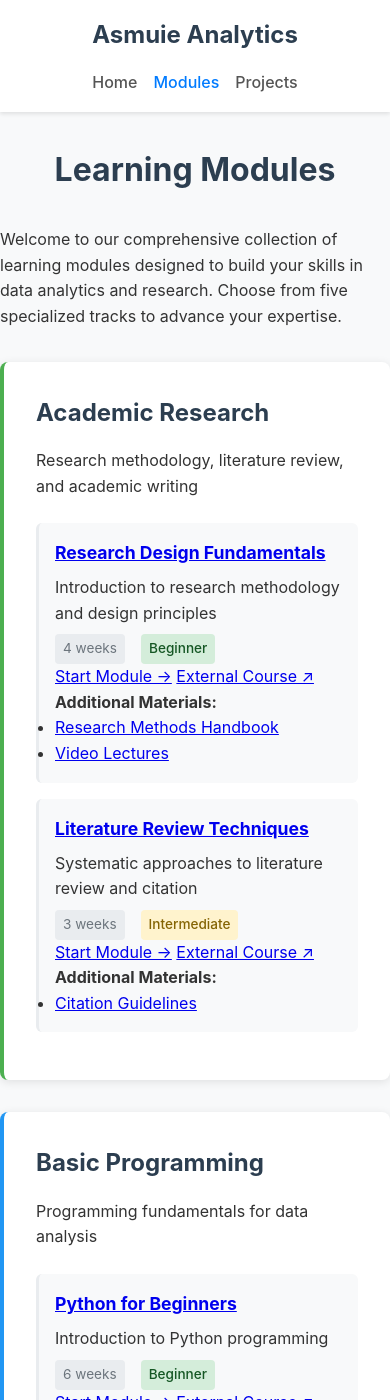
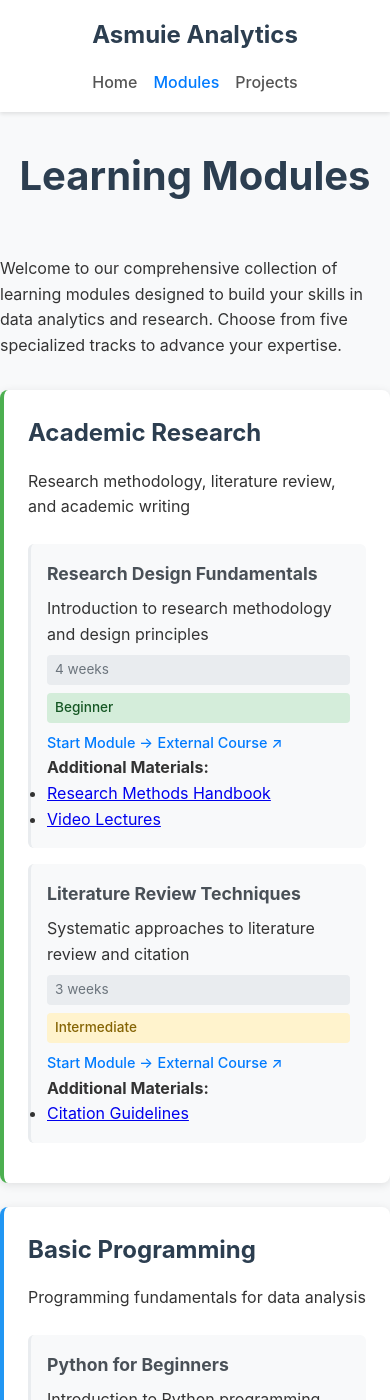
Before and after one commit to asmuie-analytics/modules, a Jekyll site: the page built from index.md, in a window 390 px wide and 1400 px high. Built offline with Jekyll 4.4.1, drawn with Linux system fonts in a browser that asks for light colours.

Commit message:
Update style.css

```diff
--- a/assets/css/style.css
+++ b/assets/css/style.css
@@ -13,11 +13,9 @@ body {
 }
 
 .container {
-    max-width: 1200px; /* A standard max-width for comfortable reading */
-    margin-left: auto;   /* These two lines center the container */
-    margin-right: auto;
-    padding-left: 1.5rem;  /* Adds space on the left (24px) */
-    padding-right: 1.5rem; /* Adds space on the right (24px) */
+    max-width: 1200px;
+    margin: 0 auto;
+    padding: 0 20px;
 }
 
 /* Header Styles */
@@ -64,18 +62,71 @@ body {
 /* Main Content */
 .main-content {
     min-height: calc(100vh - 120px);
-    padding: 2rem 0;
+    padding: 3rem 0;
 }
 
 .main-content .container {
     max-width: 1200px;
+    padding: 0 2rem;
 }
 
 h1 {
     text-align: center;
-    margin-bottom: 2rem;
+    margin-bottom: 3rem;
     color: #2c3e50;
     font-size: 2.5rem;
+    padding: 0 1rem;
+}
+
+/* Content sections */
+.main-content > .container > p {
+    text-align: center;
+    font-size: 1.1rem;
+    line-height: 1.7;
+    color: #6c757d;
+    margin: 0 auto 3rem auto;
+    max-width: 800px;
+    padding: 0 2rem;
+}
+
+/* Welcome section and intro text */
+.intro-section {
+    text-align: center;
+    margin: 3rem auto 4rem auto;
+    max-width: 900px;
+    padding: 0 2rem;
+}
+
+.intro-section h1 {
+    margin-bottom: 1.5rem;
+}
+
+.intro-section p {
+    font-size: 1.2rem;
+    line-height: 1.7;
+    color: #6c757d;
+    margin-bottom: 0;
+}
+
+/* Section headings */
+.section-heading {
+    text-align: center;
+    margin: 4rem auto 2rem auto;
+    max-width: 800px;
+    padding: 0 2rem;
+}
+
+.section-heading h2 {
+    font-size: 2rem;
+    color: #2c3e50;
+    margin-bottom: 1rem;
+}
+
+.section-heading p {
+    font-size: 1.1rem;
+    line-height: 1.6;
+    color: #6c757d;
+    margin: 0;
 }
 
 /* Tracks Grid */
@@ -121,6 +172,30 @@ h1 {
     font-size: 1.1rem;
 }
 
+.module-item h3 a {
+    color: #495057;
+    text-decoration: none;
+    transition: color 0.3s;
+}
+
+.module-item h3 a:hover {
+    color: #007bff;
+}
+
+.module-link {
+    display: inline-block;
+    margin-top: 0.5rem;
+    color: #007bff;
+    text-decoration: none;
+    font-weight: 500;
+    font-size: 0.9rem;
+    transition: color 0.3s;
+}
+
+.module-link:hover {
+    color: #0056b3;
+}
+
 .module-meta {
     display: flex;
     gap: 1rem;
@@ -160,80 +235,181 @@ h1 {
 /* CTA Section */
 .cta-section {
     text-align: center;
-    margin: 3rem 0;
+    margin: 4rem 0;
+    padding: 3rem 2rem;
+    background: linear-gradient(135deg, #667eea 0%, #764ba2 100%);
+    border-radius: 12px;
+    color: white;
+}
+
+.cta-section h2 {
+    margin-bottom: 1rem;
+    font-size: 1.8rem;
+}
+
+.cta-section p {
+    margin-bottom: 2rem;
+    font-size: 1.1rem;
+    opacity: 0.9;
 }
 
 .btn {
     display: inline-block;
-    padding: 0.75rem 1.5rem;
-    margin: 0 0.5rem;
-    border-radius: 5px;
+    padding: 1rem 2rem;
+    margin: 0.5rem;
+    border-radius: 8px;
     text-decoration: none;
     font-weight: 500;
+    font-size: 1rem;
     transition: all 0.3s;
+    border: 2px solid transparent;
 }
 
 .btn-primary {
-    background: #007bff;
+    background: rgba(255,255,255,0.2);
     color: white;
+    border-color: rgba(255,255,255,0.3);
 }
 
 .btn-primary:hover {
-    background: #0056b3;
+    background: white;
+    color: #667eea;
+    transform: translateY(-2px);
 }
 
 .btn-secondary {
-    background: #6c757d;
+    background: transparent;
     color: white;
+    border-color: rgba(255,255,255,0.5);
 }
 
 .btn-secondary:hover {
-    background: #545b62;
+    background: rgba(255,255,255,0.1);
+    transform: translateY(-2px);
 }
 
 /* Footer */
 .site-footer {
     background: #2c3e50;
     color: #ecf0f1;
-    padding: 2rem 0;
-    margin-top: 3rem;
+    padding: 3rem 0;
+    margin-top: 4rem;
 }
 
 .footer-content {
     text-align: center;
+    max-width: 1200px;
+    margin: 0 auto;
+    padding: 0 2rem;
 }
 
 .footer-links {
-    margin-bottom: 1rem;
+    margin-bottom: 1.5rem;
 }
 
 .footer-links a {
     color: #ecf0f1;
     text-decoration: none;
-    margin: 0 1rem;
+    margin: 0 1.5rem;
+    padding: 0.5rem 0;
+    display: inline-block;
+    transition: color 0.3s;
 }
 
 .footer-links a:hover {
     color: #3498db;
 }
 
+.footer-content p {
+    font-size: 0.9rem;
+    opacity: 0.8;
+}
+
 /* Responsive Design */
 @media (max-width: 768px) {
+    .container {
+        padding: 0 1rem;
+    }
+
+    .main-content {
+        padding: 2rem 0;
+    }
+
+    .main-content .container {
+        padding: 0 1rem;
+    }
+
     .main-nav {
         flex-direction: column;
         gap: 1rem;
+        padding: 1rem 0;
     }
 
     .nav-links {
         gap: 1rem;
     }
 
-    h1 {
+    .intro-section {
+        margin: 2rem auto 3rem auto;
+        padding: 0 1rem;
+    }
+
+    .intro-section h1 {
         font-size: 2rem;
+        margin-bottom: 1rem;
+    }
+
+    .intro-section p {
+        font-size: 1rem;
+    }
+
+    .section-heading {
+        margin: 3rem auto 1.5rem auto;
+        padding: 0 1rem;
+    }
+
+    .section-heading h2 {
+        font-size: 1.5rem;
+    }
+
+    .tracks-grid {
+        padding: 0;
+        gap: 1.5rem;
+    }
+
+    .track-card {
+        padding: 1.5rem;
+        margin-bottom: 0;
+    }
+
+    .module-item {
+        padding: 1rem;
+        margin-bottom: 1rem;
+    }
+
+    .module-meta {
+        flex-direction: column;
+        gap: 0.5rem;
+    }
+
+    .cta-section {
+        margin: 2rem 0;
+        padding: 2rem 1rem;
     }
 
     .btn {
         display: block;
-        margin: 0.5rem 0;
+        margin: 0.5rem auto;
+        max-width: 200px;
+    }
+
+    .footer-content {
+        padding: 0 1rem;
+    }
+
+    .footer-links a {
+        margin: 0 0.5rem;
+        display: inline-block;
+        margin-bottom: 0.5rem;
     }
 }
```
